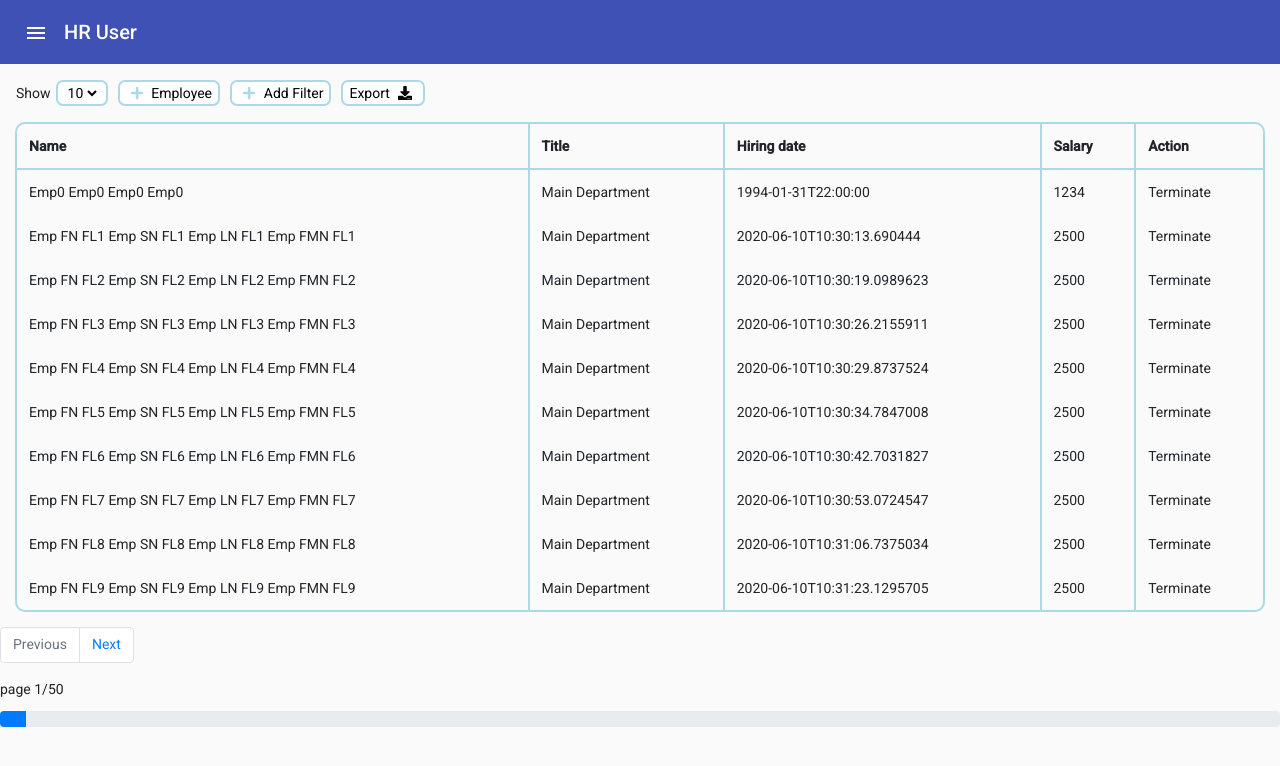
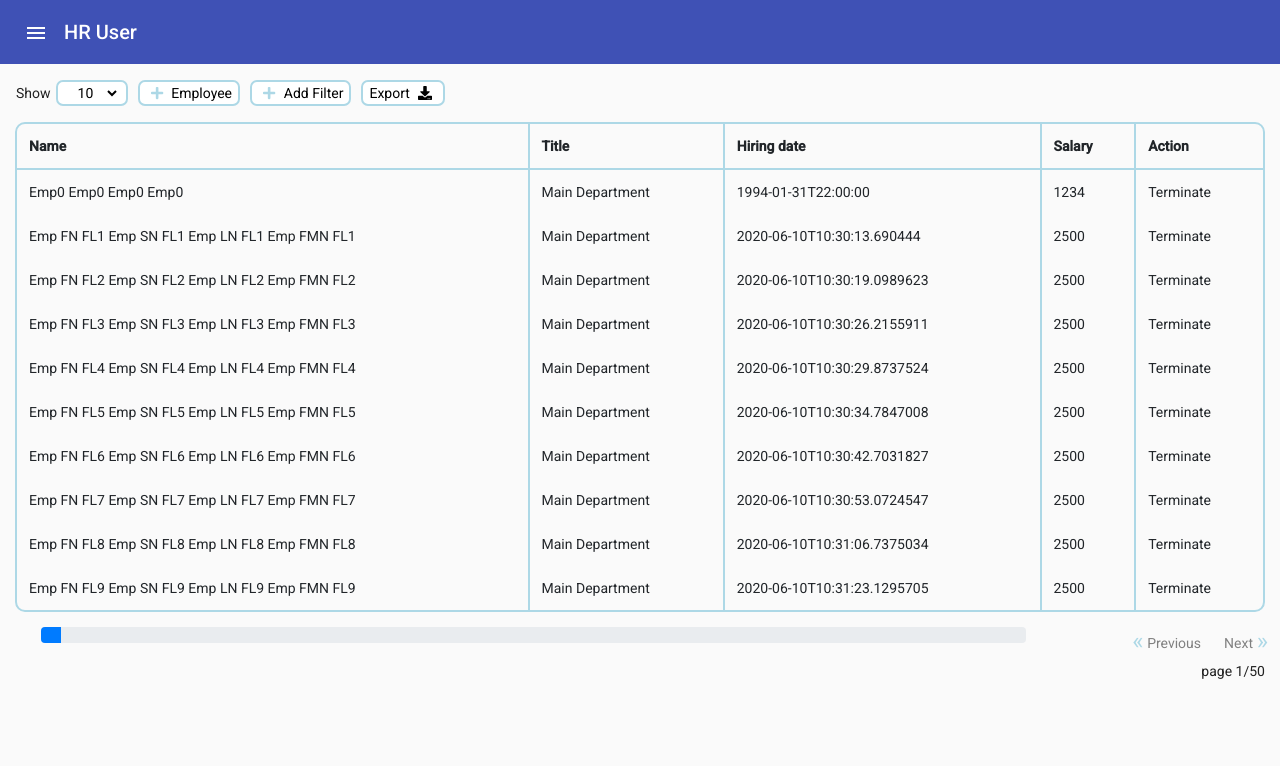
Before and after one commit to marina556/searchForMe, an Angular app: page / in a window 1280 px wide. Shown: the top 766 px of the page. Built offline with nearby package versions, Linux system fonts and the light colour scheme.

Commit message:
filter par

```diff
--- a/src/app/table/table.component.html
+++ b/src/app/table/table.component.html
@@ -1,19 +1,27 @@
 <section class="m-3">
   <span>Show</span>
-  <button><select (change)="selectChangeHandler($event)">
+  <button><select aria-label="select" (change)="selectChangeHandler($event)">
     <option value="10">10</option>
     <option value="20">20</option>
     <option value="30">30</option>
     <option value="40">40</option>
     <option value="50">50</option>
   </select></button>
-  <button><fa-icon [icon]="faFolderPlus"></fa-icon> Employee</button>
-  <button><fa-icon [icon]="faFolderPlus"></fa-icon> Add Filter</button>
-  <button>Export <fa-icon [icon]="export"></fa-icon></button>
+  <button>
+    <fa-icon [icon]="faFolderPlus"></fa-icon>
+    Employee
+  </button>
+  <button>
+    <fa-icon [icon]="faFolderPlus"></fa-icon>
+    Add Filter
+  </button>
+  <button>Export
+    <fa-icon [icon]="export"></fa-icon>
+  </button>
 </section>
 
 <section class="table-container">
-  <table class="table table-borderless">
+  <table class="table table-borderless table-responsive-lg">
     <thead>
     <tr>
       <th class="first" scope="col">Name</th>
@@ -34,10 +42,18 @@
     </tbody>
   </table>
 </section>
-<pagination *ngIf="employeesLen"
-            [totalItems]="employeesLen"
-            (pageChanged)="pageChanged($event)"></pagination>
-<p *ngIf="pages">page {{currentPage}}/{{ pages}}</p>
-<div class="mb-2">
-  <progressbar *ngIf="currentPage&&pages" [max]="pages" [value]="currentPage" [animate]="true"></progressbar>
-</div>
+<section class="row m-0 ">
+  <div class="mb-3 col-12 col-md-10 mx-md-auto">
+    <progressbar *ngIf="currentPage&&pages" [max]="pages" [value]="currentPage" [animate]="true"></progressbar>
+  </div>
+  <div class="col-12 col-md-2">
+    <div class="row">
+  <pagination class="col-6 col-md-12  mx-md-auto" *ngIf="employeesLen"
+              [totalItems]="employeesLen"
+              (pageChanged)="pageChanged($event)">
+  </pagination>
+  <p class="col-6 col-md-12 mx-md-auto" *ngIf="pages">page {{currentPage}}/{{ pages}}</p>
+    </div>
+  </div>
+
+</section>
--- a/src/app/table/table.component.scss
+++ b/src/app/table/table.component.scss
@@ -21,31 +21,85 @@
 }
 
 :host ::ng-deep {
+  p.ng-star-inserted {
+    text-align: end;
+  }
+
+  .pagination {
+    justify-content: flex-end;
+  }
+
   li.pagination-page.page-item {
     display: none;
   }
-  select{
+
+  select {
     background-color: white;
     border: 0;
     outline: 0;
+    padding: 0 10px;
   }
 
-   button {
+  button {
     border: 2px solid lightblue;
     border-radius: 7px;
     outline: 0;
     background-color: white;
     //height: 30px;
-    margin:0 5px;
+    margin: 0 5px;
 
-     fa-icon{
+    fa-icon {
       //font-size: 18px;
       color: lightblue;
-       margin: 0 5px;
-    }  svg.svg-inline--fa.fa-download.fa-w-16{
+      margin: 0 5px;
+    }
+
+    svg.svg-inline--fa.fa-download.fa-w-16 {
       //font-size: 18px;
       color: black;
     }
 
   }
+
+  a.page-link, .page-item.disabled .page-link {
+    border: none;
+    background: none;
+    color: gray;
+
+  }
+
+a.page-link{
+  position: relative;
 }
+  a.page-link{
+    &::after{
+      position: absolute;
+      top: -1px;
+      font-size: 24px;
+      color: lightblue;
+      display: block;
+    }
+  }
+  li.pagination-next.page-item.ng-star-inserted a.page-link{
+    &::after {
+      content: '»';
+      right: -3px;
+    }
+  }
+
+  li.pagination-prev.page-item.ng-star-inserted a.page-link{
+    &::after {
+      content: "«";
+      left: -3px;
+    }
+  }
+  progressbar.progress.ng-star-inserted {
+    width: 95%;
+    display: flex;
+    margin: auto;
+  }
+  ul.pagination{
+    margin: 0;
+    padding: 0;
+  }
+}
```
